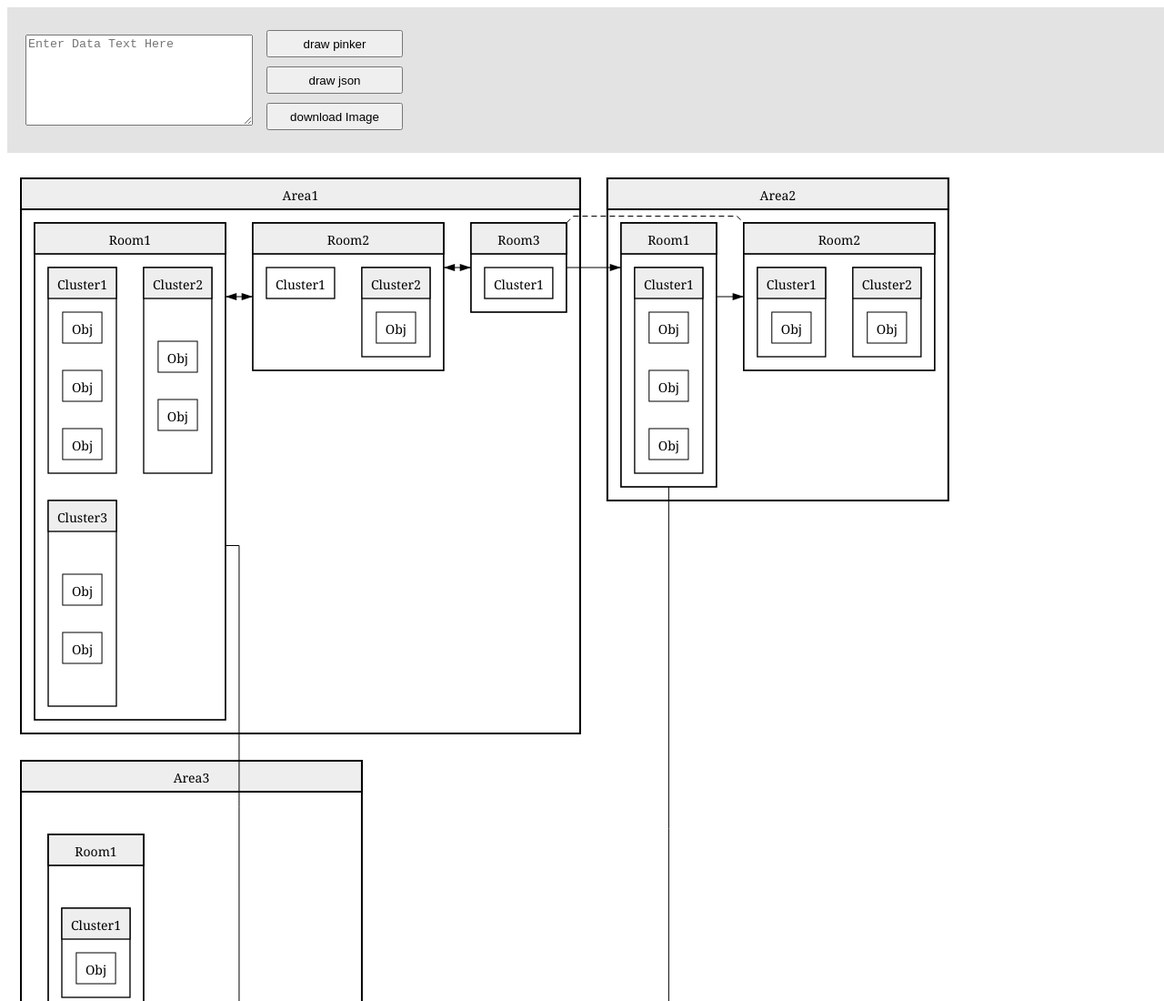
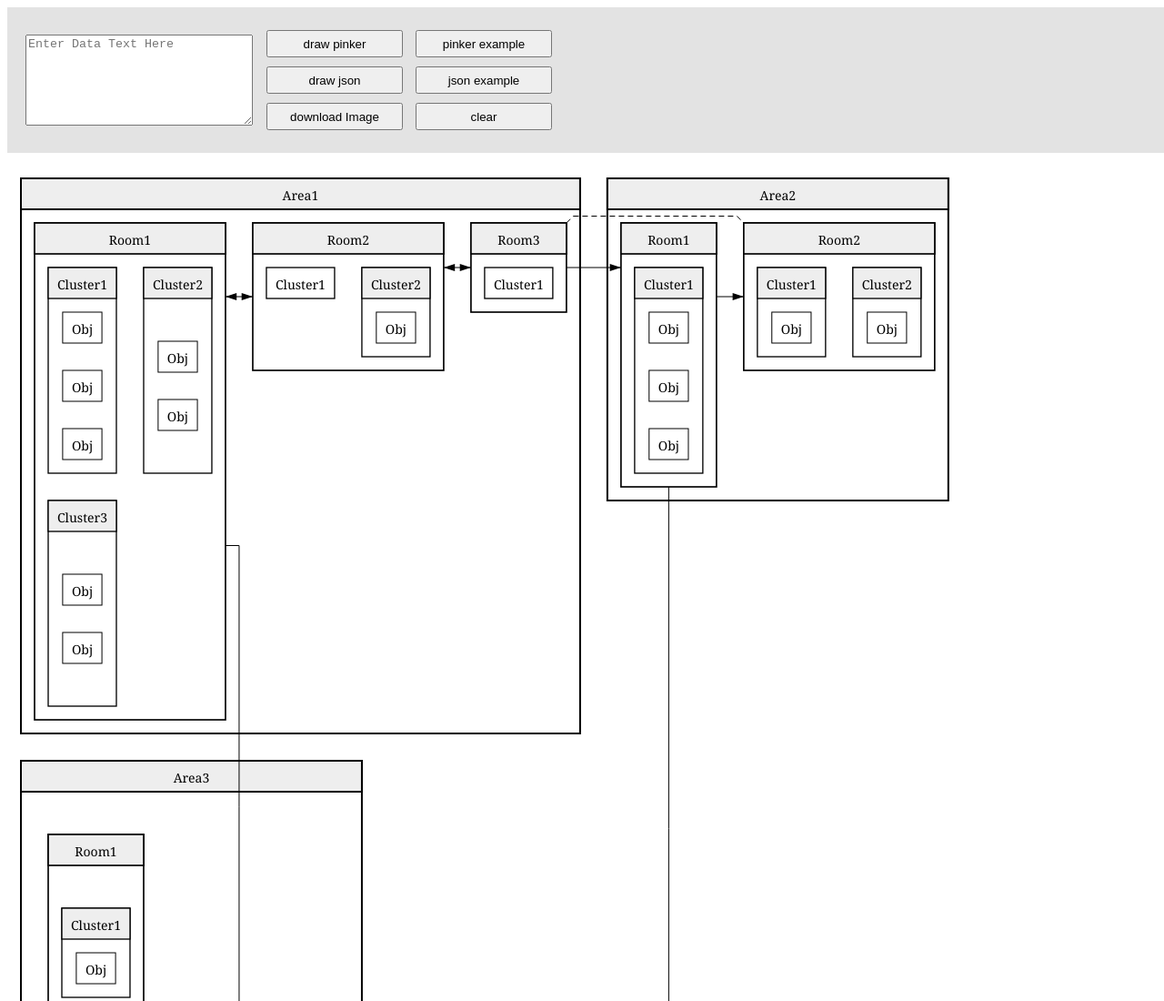
Before and after one commit to ofekmiz/Open-Dungeon-js-test-tool, a plain HTML site: page index.html in a window 1280 px wide. Shown: the top 1100 px of the page at 91% size. Drawn offline with Linux system fonts and the light colour scheme.

Commit message:
added examples

```diff
--- a/index.html
+++ b/index.html
@@ -9,9 +9,12 @@
 	<div id="inputContainer">
 		<textarea id="textInput" placeholder="Enter Data Text Here"></textarea>
 		<div>
-			<input type="button" value="draw pinker" name="draw pinker" onClick="drawPinkerText()" /><br>
-			<input type="button" value="draw json" name="draw json" onClick="drawJsonText()" /><br>
+			<input type="button" value="draw pinker" name="draw pinker" onClick="drawPinkerText()" />
+			<input type="button" value="pinker example" name="copy pinker example" onClick="drawPinkerExample()" /><br>
+			<input type="button" value="draw json" name="draw json" onClick="drawJsonText()" />
+			<input type="button" value="json example" name="copy pinker example" onClick="drawJsonExample()" /><br>
 			<input type="button" value="download Image" name="download Image" onClick="downloadImage()" />
+			<input type="button" value="clear" name="clear" onClick="clearCanvas()" />
 		</div>
 	</div>
 	<pre id='Source01' class='pinker'></pre>
@@ -122,13 +125,27 @@
 		dungeon.drawJson('Source01', text);
 	}
 
+	function drawJsonExample() {
+		document.getElementById('textInput').value = jsonExample;
+		dungeon.drawJson('Source01', jsonExample);
+	}
+
+	function drawPinkerExample() {
+		document.getElementById('textInput').value = pinkerExample;
+		dungeon.drawPinker('Source01', pinkerExample);
+	}
+	function clearCanvas() {
+		document.getElementById('textInput').value = "";
+		dungeon.drawPinker('Source01',"");
+	}
+
 	function downloadImage() {
 		var canvas = document.getElementById('canvas-Source01');
 		canvas.toBlob((blob) => {
 			const url = URL.createObjectURL(blob);
 			var link = document.createElement("a");
 			link.href = url;
-			link.download = "image.png";
+			link.download = "open_dungeon_map.png";
 			link.click();
 		});
 	}
```
